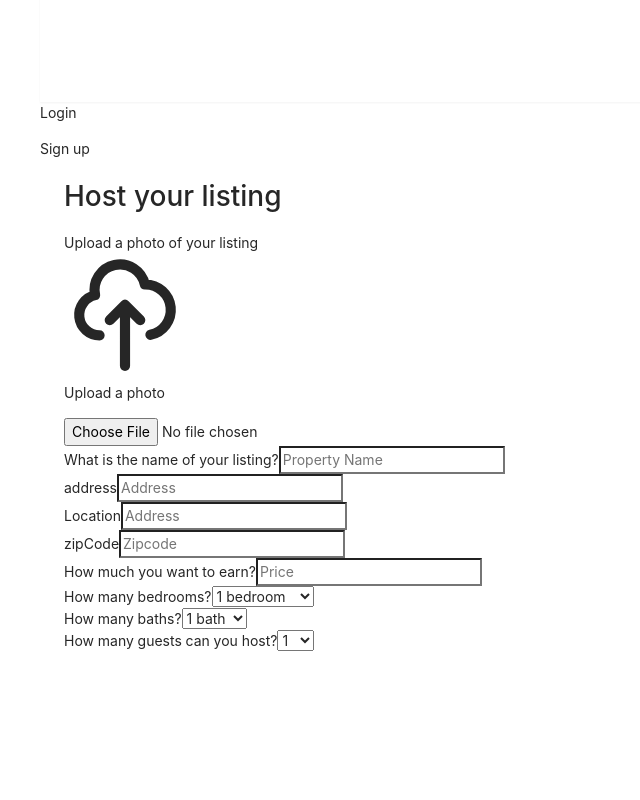
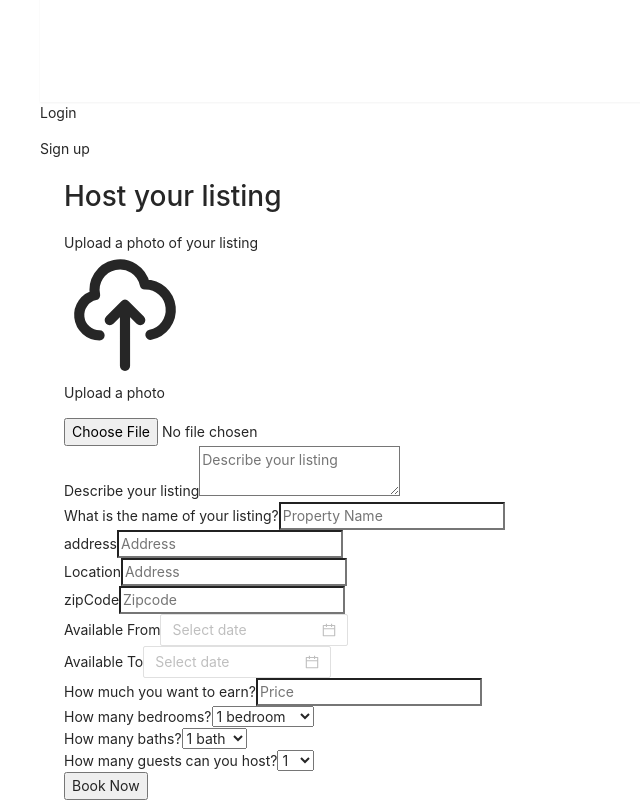
Before and after one commit to henrymoland/vacafully, a Next.js app: page /Host in a window 1280 px wide. Shown: the part 1116-1916 px from the top of the page, without its empty margins (0-640 px from the left). Before the commit the page ends 1768 px from the top, so only its background shows below. Built offline with nearby package versions, Linux system fonts and the light colour scheme; what @badrap/bar-of-progress would draw is missing.

Commit message:
Did more styling on host page

```diff
--- a/pages/Host.js
+++ b/pages/Host.js
@@ -1,5 +1,6 @@
 import { useState } from "react";
 import Header from "../components/Header";
+import { DatePicker } from "antd";
 
 function Host() {
   const [propertyName, setPropertyName] = useState("");
@@ -31,13 +32,15 @@ function Host() {
         <section>
           <form className="mt-8 w-full">
             <div className="flex justify-between">
-              {/* UPLOAD IMAGE -- LEFT SIDE --*/}
+              {/* LEFT SIDE */}
+              <div>
+                {/* UPLOAD PHOTO */}
                 <div>
                   <label className="block uppercase tracking-wide text-gray-700 font-bold text-xs mb-6">
                     Upload a photo of your listing
                   </label>
                   <div className="flex items-center justify-center md:w-[500px] lg:w-[600px]">
-                  <label className="flex flex-col w-full md:h-[400px] lg:h-[460px] border-4 rounded border-yellow-200 border-dashed hover:bg-gray-100 hover:border-gray-300">
+                    <label className="flex flex-col w-full md:h-[400px] lg:h-[400px] border-4 rounded border-yellow-200 border-dashed hover:bg-gray-100 hover:border-gray-300">
                       <div className="flex flex-col items-center justify-center pt-32">
                         <svg
                           xmlns="http://www.w3.org/2000/svg"
@@ -59,6 +62,22 @@ function Host() {
                       </div>
                       <input type="file" className="opacity-0" />
                     </label>
+                  </div>
+                </div>
+
+                {/* DESCRIPTION */}
+                <div className="mb-6 mt-6 flex-grow">
+                  <label className="block uppercase tracking-wide text-gray-700 font-bold text-xs mb-6">
+                    Describe your listing
+                  </label>
+                  <textArea
+                    placeholder="Describe your listing"
+                    className="bg-white appearance-none border border-gray-200 rounded w-full py-3 px-4 text-gray-700 leading-tight focus:outline-none focus:bg-white focus:border-yellow-300"
+                    id="description"
+                    type="text"
+                    value={description}
+                    onChange={(e) => setDescription(e.target.value)}
+                  />
                 </div>
               </div>
 
@@ -124,6 +143,32 @@ function Host() {
                   </div>
                 </div>
 
+                {/* AVAILABILITY */}
+
+                <div className="flex justify-between mb-10">
+                  <div>
+                    <label className="block uppercase tracking-wide text-gray-700 font-bold text-xs mb-6">
+                      Available From
+                    </label>
+                    <DatePicker
+                      placeholder="Select date"
+                      className="form-control m-2 border rounded py-2 px-4 text-gray-500 h-10"
+                      onChange={(date, dateString) => setFromDate(dateString)}
+                    />
+                  </div>
+
+                  <div>
+                    <label className="block uppercase tracking-wide text-gray-700 font-bold text-xs mb-6">
+                      Available To
+                    </label>
+                    <DatePicker
+                      placeholder="Select date"
+                      className="form-control m-2 border rounded py-2 px-4 text-gray-500 h-10"
+                      onChange={(date, dateString) => setToDate(dateString)}
+                    />
+                  </div>
+                </div>
+
                 {/* PRICE */}
                 <div className="flex">
                   <div className="mb-10 flex-grow">
@@ -144,7 +189,7 @@ function Host() {
 
                 {/* BED */}
                 <div className="flex">
-                  <div className="mb-10 flex-grow">
+                  <div className="mb-10">
                     <label className="block uppercase tracking-wide text-gray-700 font-bold text-xs mb-6">
                       How many bedrooms?
                     </label>
@@ -216,6 +261,11 @@ function Host() {
                     </select>
                   </div>
                 </div>
+
+                <button className="bg-yellow-500 font-bold text-white py-3 px-8 rounded mt-6 mb-6">
+                  {" "}
+                  Book Now
+                </button>
               </div>
             </div>
           </form>
```
Lines whose indentation alone changed are shown as unchanged.
